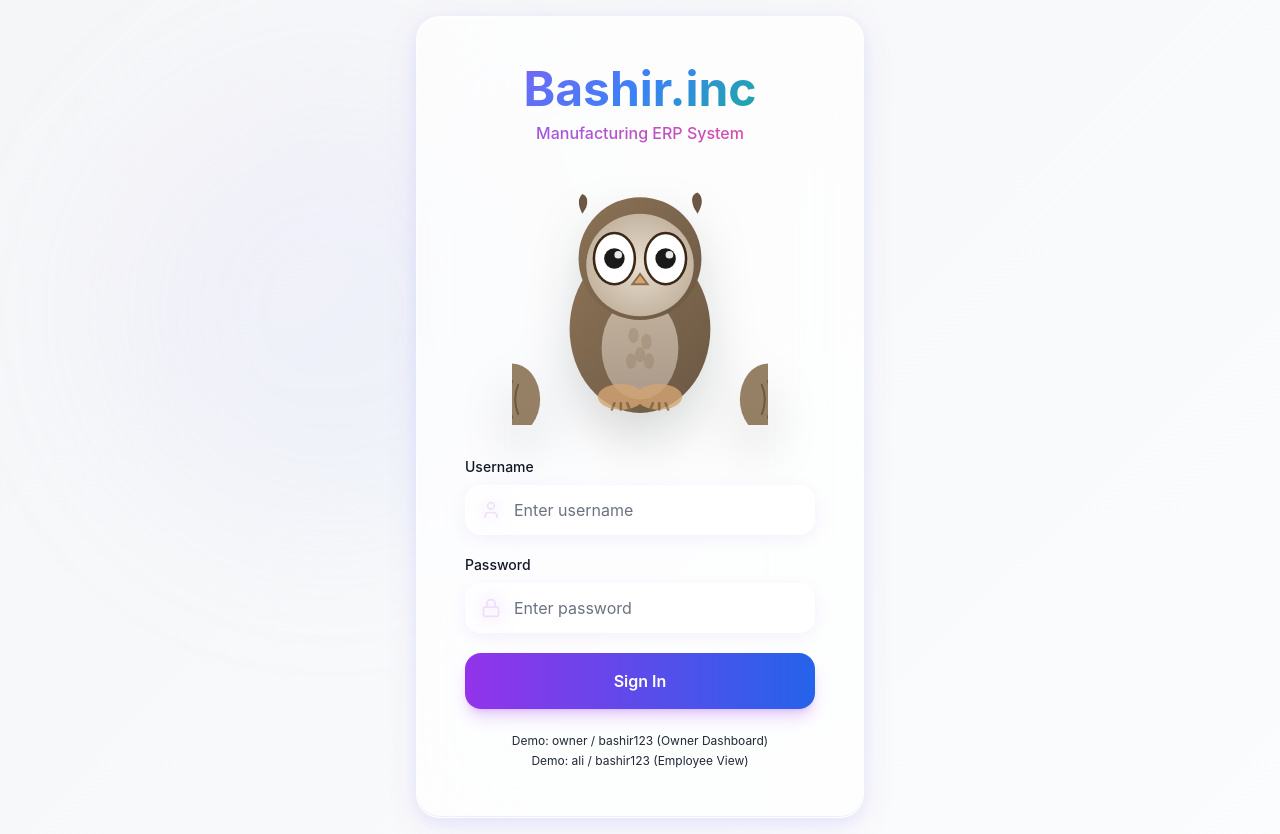
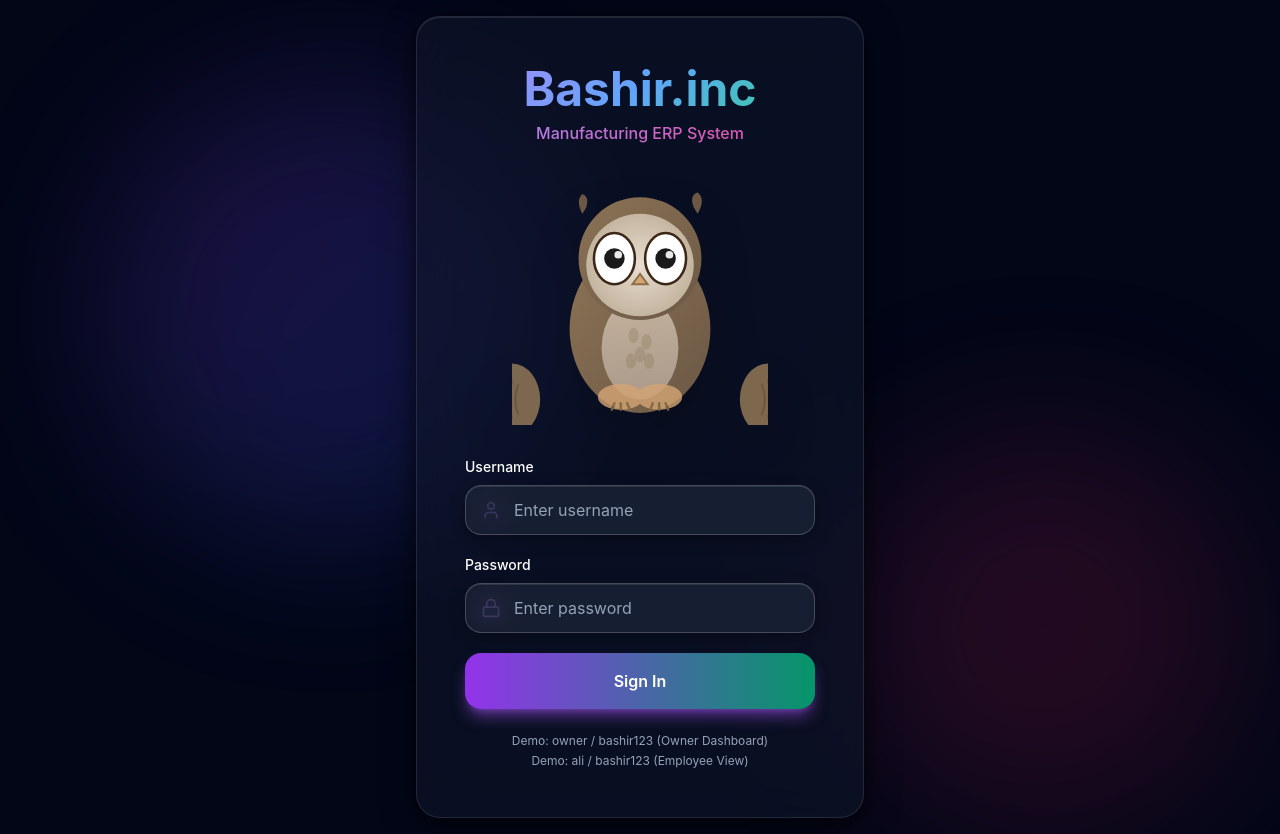
Before and after one commit to saadistik/Bashir.inc, a React (Vite) app: page /login in a window 1280 px wide. Built offline with nearby package versions, Linux system fonts and the light colour scheme; no server answers.

Commit message:
Design: Complete overhaul to Dark Mode Glass theme - slate-950 bg, dark glass panels, bright white text and colorful accent icons for maximum contrast and professional look

```diff
--- a/src/index.css
+++ b/src/index.css
@@ -13,30 +13,29 @@
 
 @layer utilities {
   .glass-panel {
-    @apply bg-white/70 backdrop-blur-2xl border border-white/40 rounded-3xl;
+    @apply bg-slate-900/60 backdrop-blur-xl border border-white/10 rounded-3xl;
     box-shadow:
-      0 8px 32px rgba(139, 92, 246, 0.1),
-      0 4px 16px rgba(59, 130, 246, 0.08),
-      inset 0 1px 0 rgba(255, 255, 255, 0.5),
-      inset 0 -1px 0 rgba(139, 92, 246, 0.1);
+      0 8px 32px rgba(0, 0, 0, 0.5),
+      0 4px 16px rgba(0, 0, 0, 0.3),
+      inset 0 1px 0 rgba(255, 255, 255, 0.1);
   }
 
   .glass-button {
-    @apply bg-white/60 backdrop-blur-md border border-white/50 rounded-2xl transition-all;
+    @apply bg-slate-800/60 backdrop-blur-md border border-white/20 rounded-2xl transition-all;
     box-shadow:
-      0 4px 16px rgba(139, 92, 246, 0.08),
-      inset 0 1px 0 rgba(255, 255, 255, 0.6);
+      0 4px 16px rgba(0, 0, 0, 0.3),
+      inset 0 1px 0 rgba(255, 255, 255, 0.1);
   }
 
   .text-glow {
-    background: linear-gradient(135deg, #8B5CF6 0%, #3B82F6 50%, #10B981 100%);
+    background: linear-gradient(135deg, #a78bfa 0%, #60a5fa 50%, #34d399 100%);
     -webkit-background-clip: text;
     -webkit-text-fill-color: transparent;
     background-clip: text;
   }
 
   .text-gradient-purple {
-    background: linear-gradient(135deg, #8B5CF6 0%, #EC4899 100%);
+    background: linear-gradient(135deg, #a78bfa 0%, #ec4899 100%);
     -webkit-background-clip: text;
     -webkit-text-fill-color: transparent;
     background-clip: text;
@@ -52,7 +51,7 @@
   }
 
   .animated-gradient {
-    background: linear-gradient(-45deg, #ffffff, #f9fafb, #f3f4f6, #f9fafb, #ffffff);
+    background: linear-gradient(-45deg, #0f172a, #1e293b, #0f172a, #1e293b, #0f172a);
     background-size: 400% 400%;
     animation: gradientShift 15s ease infinite;
   }
--- a/src/pages/Home.jsx
+++ b/src/pages/Home.jsx
@@ -83,11 +83,11 @@ export const Home = () => {
           className="glass-panel p-3.5 md:p-6"
         >
           <div className="flex items-center gap-3">
-            <div className="p-2.5 md:p-3 bg-nature-teal/30 rounded-xl md:rounded-2xl flex-shrink-0">
-              <Package className="w-5 h-5 md:w-6 md:h-6 text-nature-mint" />
+            <div className="p-2.5 md:p-3 bg-emerald-500/20 rounded-xl md:rounded-2xl flex-shrink-0">
+              <Package className="w-5 h-5 md:w-6 md:h-6 text-emerald-400" />
             </div>
             <div className="min-w-0">
-              <p className="text-slate-200 text-xs md:text-sm mb-0.5">Pending Orders</p>
+              <p className="text-slate-300 text-xs md:text-sm mb-0.5">Pending Orders</p>
               <p className="text-2xl md:text-3xl font-bold text-white">{stats.pending}</p>
             </div>
           </div>
@@ -100,11 +100,11 @@ export const Home = () => {
           className="glass-panel p-3.5 md:p-6"
         >
           <div className="flex items-center gap-3">
-            <div className="p-2.5 md:p-3 bg-nature-gold/30 rounded-xl md:rounded-2xl flex-shrink-0">
-              <Clock className="w-5 h-5 md:w-6 md:h-6 text-nature-gold" />
+            <div className="p-2.5 md:p-3 bg-purple-500/20 rounded-xl md:rounded-2xl flex-shrink-0">
+              <Clock className="w-5 h-5 md:w-6 md:h-6 text-purple-400" />
             </div>
             <div className="min-w-0">
-              <p className="text-slate-200 text-xs md:text-sm mb-0.5">Completed</p>
+              <p className="text-slate-300 text-xs md:text-sm mb-0.5">Completed</p>
               <p className="text-2xl md:text-3xl font-bold text-white">{stats.completed}</p>
             </div>
           </div>
@@ -117,11 +117,11 @@ export const Home = () => {
           className="glass-panel p-3.5 md:p-6"
         >
           <div className="flex items-center gap-3">
-            <div className="p-2.5 md:p-3 bg-nature-mint/30 rounded-xl md:rounded-2xl flex-shrink-0">
-              <TrendingUp className="w-5 h-5 md:w-6 md:h-6 text-nature-mint" />
+            <div className="p-2.5 md:p-3 bg-blue-500/20 rounded-xl md:rounded-2xl flex-shrink-0">
+              <TrendingUp className="w-5 h-5 md:w-6 md:h-6 text-blue-400" />
             </div>
             <div className="min-w-0 overflow-hidden flex-1">
-              <p className="text-slate-200 text-xs md:text-sm mb-0.5">Total Revenue</p>
+              <p className="text-slate-300 text-xs md:text-sm mb-0.5">Total Revenue</p>
               <p className="text-base md:text-2xl font-bold text-white break-all">{formatCurrency(stats.revenue)}</p>
             </div>
           </div>
@@ -144,7 +144,7 @@ export const Home = () => {
               transition={{ delay: 0.5 + index * 0.05 }}
               whileHover={{ scale: 1.02 }}
               onClick={() => navigate(`/tussles/${tussle.id}`)}
-              className="glass-panel p-3.5 md:p-5 cursor-pointer hover:shadow-glow-teal transition-all"
+              className="glass-panel p-3.5 md:p-5 cursor-pointer hover:border-emerald-500/40 transition-all"
             >
               {tussle.image_url && (
                 <img
@@ -153,10 +153,10 @@ export const Home = () => {
                   className="w-full h-28 md:h-32 object-cover rounded-lg md:rounded-xl mb-2 md:mb-3"
                 />
               )}
-              <h3 className="text-base md:text-lg font-semibold text-white mb-1">{ tussle.name}</h3>
+              <h3 className="text-base md:text-lg font-semibold text-white mb-1">{tussle.name}</h3>
               <p className="text-xs md:text-sm text-slate-300 mb-2">{tussle.companies?.name}</p>
               <div className="flex items-center justify-between text-xs md:text-sm">
-                <span className="text-nature-mint font-medium">{formatCurrency(tussle.sell_price)}</span>
+                <span className="text-emerald-400 font-medium">{formatCurrency(tussle.sell_price)}</span>
                 {tussle.due_date && (
                   <span className="text-slate-400">{formatDate(tussle.due_date)}</span>
                 )}
@@ -187,7 +187,7 @@ export const Home = () => {
                     <p className="text-sm md:text-base text-white font-medium truncate">{tussle.name}</p>
                     <p className="text-xs md:text-sm text-slate-300 truncate">{tussle.companies?.name}</p>
                   </div>
-                  <span className="text-xs md:text-sm text-nature-gold font-medium whitespace-nowrap">{formatDate(tussle.due_date)}</span>
+                  <span className="text-xs md:text-sm text-purple-400 font-medium whitespace-nowrap">{formatDate(tussle.due_date)}</span>
                 </motion.div>
               ))}
             </div>
--- a/src/pages/Login.jsx
+++ b/src/pages/Login.jsx
@@ -51,10 +51,10 @@ export const Login = () => {
   }
 
   return (
-    <div className="min-h-screen relative overflow-hidden flex items-center justify-center p-4 animated-gradient">
+    <div className="min-h-screen relative overflow-hidden flex items-center justify-center p-4 bg-slate-950">
       {/* Floating Colorful Orbs */}
       <motion.div
-        className="absolute top-20 left-20 w-96 h-96 bg-gradient-to-br from-purple-300/10 to-blue-300/10 rounded-full blur-3xl"
+        className="absolute top-20 left-20 w-96 h-96 bg-gradient-to-br from-purple-600/20 to-blue-600/20 rounded-full blur-3xl"
         animate={{
           x: [0, 60, 0],
           y: [0, 40, 0],
@@ -67,7 +67,7 @@ export const Login = () => {
         }}
       />
       <motion.div
-        className="absolute top-1/2 right-10 w-80 h-80 bg-gradient-to-br from-pink-300/8 to-rose-300/8 rounded-full blur-3xl"
+        className="absolute top-1/2 right-10 w-80 h-80 bg-gradient-to-br from-pink-600/15 to-rose-600/15 rounded-full blur-3xl"
         animate={{
           x: [0, -40, 0],
           y: [0, 60, 0],
@@ -81,7 +81,7 @@ export const Login = () => {
         }}
       />
       <motion.div
-        className="absolute bottom-10 left-1/3 w-72 h-72 bg-gradient-to-br from-emerald-300/8 to-teal-300/8 rounded-full blur-3xl"
+        className="absolute bottom-10 left-1/3 w-72 h-72 bg-gradient-to-br from-emerald-600/12 to-teal-600/12 rounded-full blur-3xl"
         animate={{
           x: [0, 50, 0],
           y: [0, -30, 0],
@@ -126,11 +126,11 @@ export const Login = () => {
           {/* Login Form */}
           <form onSubmit={handleSubmit} className="space-y-5">
             <div>
-              <label htmlFor="username" className="block text-sm font-medium text-gray-900 mb-2">
+              <label htmlFor="username" className="block text-sm font-medium text-white mb-2">
                 Username
               </label>
               <div className="relative">
-                <User className="absolute left-4 top-1/2 -translate-y-1/2 w-5 h-5 text-purple-600" />
+                <User className="absolute left-4 top-1/2 -translate-y-1/2 w-5 h-5 text-purple-400" />
                 <input
                   id="username"
                   type="text"
@@ -138,7 +138,7 @@ export const Login = () => {
                   onChange={(e) => setUsername(e.target.value)}
                   onFocus={() => setIsTypingUsername(true)}
                   onBlur={() => setIsTypingUsername(false)}
-                  className="w-full pl-12 pr-4 py-3 glass-button text-gray-900 placeholder-gray-500 focus:outline-none focus:ring-2 focus:ring-purple-500 focus:border-transparent transition-all"
+                  className="w-full pl-12 pr-4 py-3 glass-button text-white placeholder-slate-400 focus:outline-none focus:ring-2 focus:ring-purple-500 focus:border-transparent transition-all"
                   placeholder="Enter username"
                   required
                   disabled={loading}
@@ -147,11 +147,11 @@ export const Login = () => {
             </div>
 
             <div>
-              <label htmlFor="password" className="block text-sm font-medium text-gray-900 mb-2">
+              <label htmlFor="password" className="block text-sm font-medium text-white mb-2">
                 Password
               </label>
               <div className="relative">
-                <Lock className="absolute left-4 top-1/2 -translate-y-1/2 w-5 h-5 text-purple-600" />
+                <Lock className="absolute left-4 top-1/2 -translate-y-1/2 w-5 h-5 text-purple-400" />
                 <input
                   id="password"
                   type="password"
@@ -159,7 +159,7 @@ export const Login = () => {
                   onChange={(e) => setPassword(e.target.value)}
                   onFocus={() => setIsTypingPassword(true)}
                   onBlur={() => setIsTypingPassword(false)}
-                  className="w-full pl-12 pr-4 py-3 glass-button text-gray-900 placeholder-gray-500 focus:outline-none focus:ring-2 focus:ring-purple-500 focus:border-transparent transition-all"
+                  className="w-full pl-12 pr-4 py-3 glass-button text-white placeholder-slate-400 focus:outline-none focus:ring-2 focus:ring-purple-500 focus:border-transparent transition-all"
                   placeholder="Enter password"
                   required
                   disabled={loading}
@@ -181,14 +181,14 @@ export const Login = () => {
               type="submit"
               disabled={loading || loginSuccess}
               whileTap={{ scale: 0.96 }}
-              className="w-full py-4 bg-gradient-to-r from-purple-600 to-blue-600 text-white font-semibold rounded-2xl hover:from-purple-700 hover:to-blue-700 transition-all disabled:opacity-50 disabled:cursor-not-allowed shadow-lg shadow-purple-500/30"
+              className="w-full py-4 bg-gradient-to-r from-purple-600 to-emerald-600 text-white font-semibold rounded-2xl hover:from-purple-700 hover:to-emerald-700 transition-all disabled:opacity-50 disabled:cursor-not-allowed shadow-lg shadow-purple-500/50"
             >
               {loading ? 'Signing in...' : loginSuccess ? 'Success! ✨' : 'Sign In'}
             </motion.button>
           </form>
 
           {/* Helper Text */}
-          <div className="mt-6 text-center text-xs text-gray-800 space-y-1">
+          <div className="mt-6 text-center text-xs text-slate-400 space-y-1">
             <p>Demo: owner / bashir123 (Owner Dashboard)</p>
             <p>Demo: ali / bashir123 (Employee View)</p>
           </div>
```
Also changed, not shown: src/components/layout/AppLayout.jsx (+16 -16 lines).
